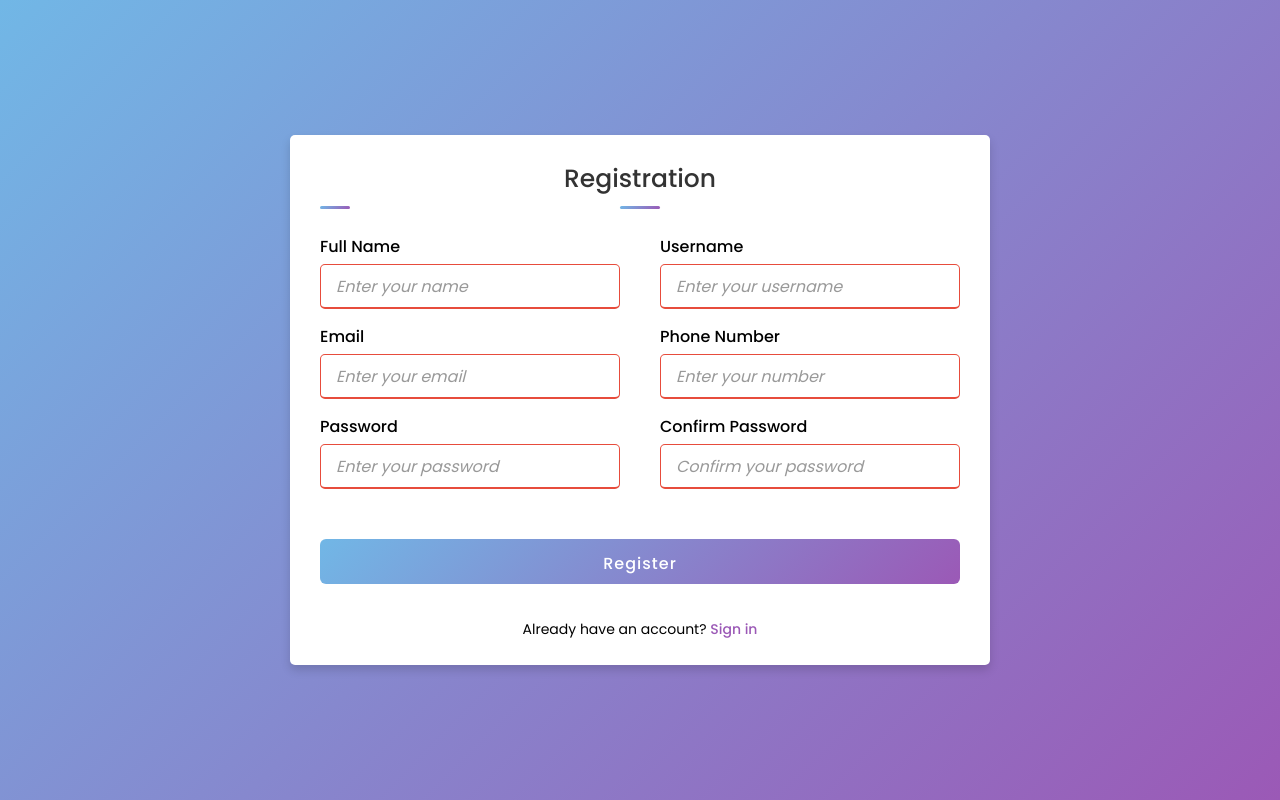
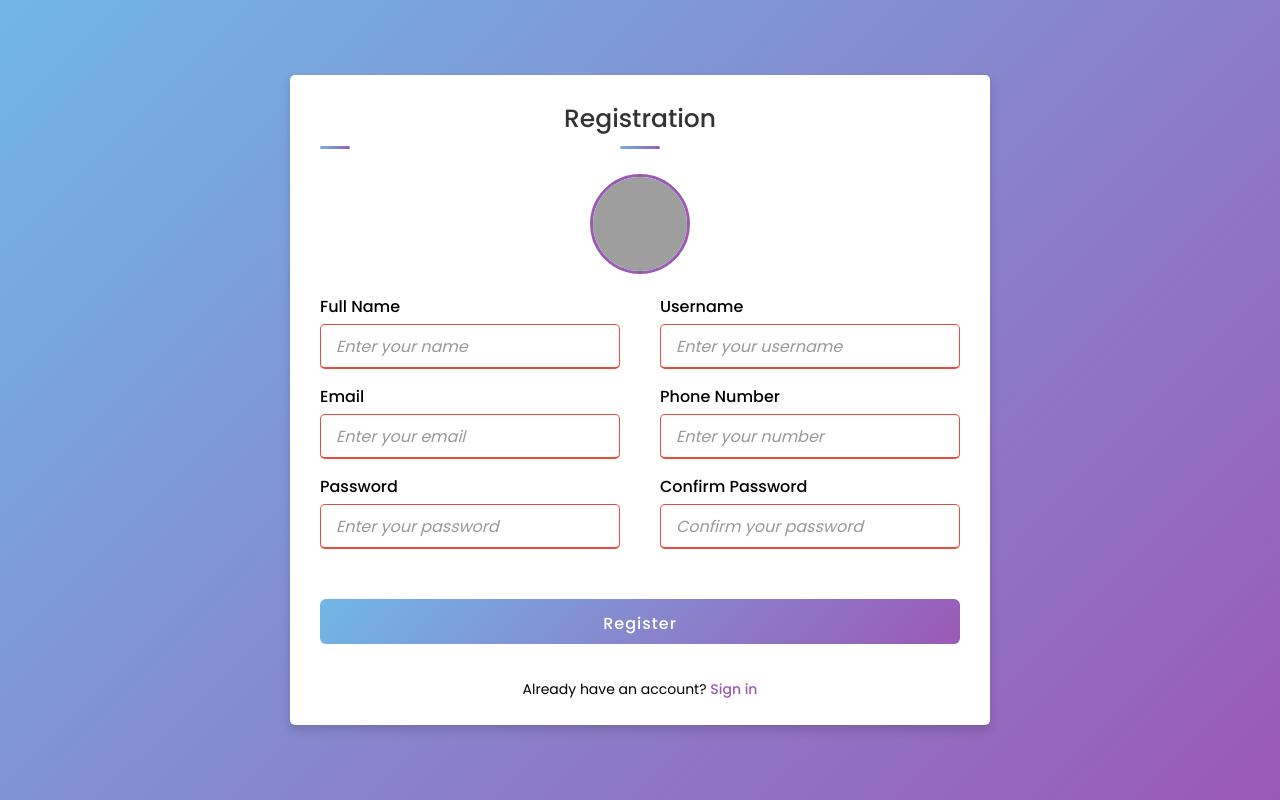
Before and after one commit to MohammadBTelfah/TalafhaStore, a React (Create React App) app in the folder client/: page /register in a window 1280 px wide. Built offline with nearby package versions, Linux system fonts and the light colour scheme; grey boxes are pictures that could not be loaded.

Commit message:
save changes

```diff
--- a/client/src/component/Register.js
+++ b/client/src/component/Register.js
@@ -1,19 +1,56 @@
-import React from 'react';
+import React, { useRef, useState } from 'react';
 import '../styles/RegStyle.css';
 import { useNavigate } from 'react-router-dom';
 
 export default function RegistrationForm() {
   const navigate = useNavigate();
+  const fileInputRef = useRef(null);
+  const [imagePreview, setImagePreview] = useState(null);
+
+  const handleImageClick = () => {
+    fileInputRef.current.click(); // فتح اختيار الصورة عند الضغط على الصورة
+  };
+
+  const handleImageChange = (e) => {
+    const file = e.target.files[0];
+    if (file) {
+      const reader = new FileReader();
+      reader.onload = () => {
+        setImagePreview(reader.result);
+      };
+      reader.readAsDataURL(file);
+    }
+  };
 
   return (
     <div className="register-page">
       <div className="container">
-        {/* Title section */}
+        {/* Title */}
         <div className="title">Registration</div>
+
+        {/* ✅ صورة الرفع */}
+        <div className="image-upload" onClick={handleImageClick}>
+          <img
+            src={
+              imagePreview ||
+              'https://cdn-icons-png.flaticon.com/512/847/847969.png' // صورة افتراضية
+            }
+            alt="Profile Preview"
+            className="profile-image"
+          />
+          <input
+            type="file"
+            accept="image/*"
+            ref={fileInputRef}
+            onChange={handleImageChange}
+            style={{ display: 'none' }}
+          />
+        </div>
+
         <div className="content">
-          {/* Registration form */}
           <form action="#">
             <div className="user-details">
+              {/* نفس الحقول القديمة */}
               <div className="input-box">
                 <span className="details">Full Name</span>
                 <input type="text" placeholder="Enter your name" required />
@@ -46,7 +83,7 @@ export default function RegistrationForm() {
             </div>
           </form>
 
-          {/* ✅ رابط تسجيل الدخول */}
+          {/* رابط تسجيل الدخول */}
           <div className="footer">
             Already have an account?{' '}
             <span
--- a/client/src/styles/RegStyle.css
+++ b/client/src/styles/RegStyle.css
@@ -197,3 +197,23 @@ form .button input:hover {
   color: #9b59b6;
   font-weight: 600;
 }
+.image-upload {
+  display: flex;
+  justify-content: center;
+  align-items: center;
+  margin: 20px 0;
+  cursor: pointer;
+}
+
+.profile-image {
+  width: 100px;
+  height: 100px;
+  object-fit: cover;
+  border-radius: 50%;
+  border: 3px solid #9b59b6;
+  transition: transform 0.2s;
+}
+
+.profile-image:hover {
+  transform: scale(1.05);
+}
```
